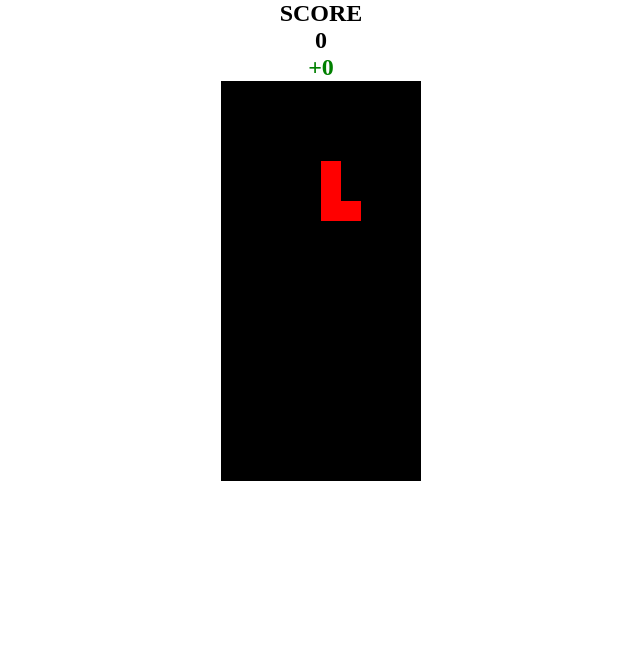
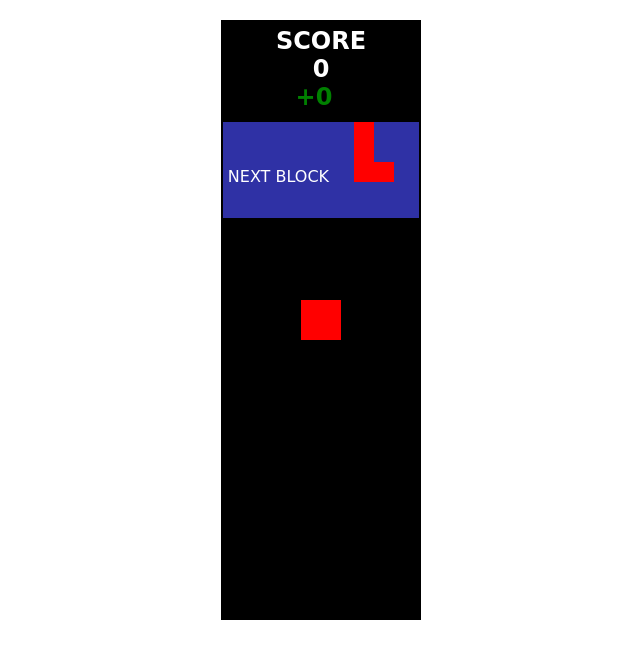
Before and after one commit to Kyyylar/tetrisGame, a plain HTML site: page index.html in a window 1280 px wide. Shown: the whole page, without its empty margins (319-959 px from the left). Drawn offline with Linux system fonts and the light colour scheme; a web font is replaced by a local one.

Commit message:
add css and next block

```diff
--- a/index.html
+++ b/index.html
@@ -5,15 +5,22 @@
     <meta http-equiv="X-UA-Compatible" content="IE=edge">
     <meta name="viewport" content="width=device-width, initial-scale=1.0">
     <title>Tetris</title>
+    <link rel="preconnect" href="https://fonts.gstatic.com">
+<link href="https://fonts.googleapis.com/css2?family=Goldman&display=swap" rel="stylesheet">
     <link rel="stylesheet" href="style.css">
 </head>
 <body>
-    <div class="score">
-        <h2 id="score">SCORE<div>0</div></h2>
-        <h2 class="add">+0</h2>
+    <div id="wrapper">
+        <div class="score">
+            <h2 id="score">SCORE<div>0</div></h2>
+            <h2 class="add">+0</h2>
+        </div>
+        <div class="next">
+            NEXT BLOCK
+            <canvas height="60" width="80" id="block"></canvas>
+        </div>
+        <canvas height="400" width="200" id="canvas"></canvas>
     </div>
-
-    <canvas height="400" width="200" id="canvas"></canvas>
     <script src="tetris.js"></script>
 </body>
 </html>
--- a/style.css
+++ b/style.css
@@ -1,6 +1,7 @@
 * {
     margin: 0;
     padding: 0;
+    font-family: 'Goldman', cursive;
     box-sizing: border-box;
 }
 
@@ -8,6 +9,32 @@ body {
     text-align: center;
 }
 
+div#wrapper {
+    margin-top: 20px;
+    color: white;
+}
+
 h2.add {
     color: green;
+    margin-right: 14px;
 }
+
+div {
+    margin: 0 auto;
+}
+
+div.score {
+    height: 100px;
+    width: 200px;
+    padding: 5px;
+    border: 2px solid black;
+    background-color: black;
+    border-bottom: 0px;
+}
+
+div.next {
+    height: 100px;
+    width: 200px;
+    background-color: rgb(47, 49, 165);
+    border: 2px solid black;
+}
--- a/tetris.js
+++ b/tetris.js
@@ -1,6 +1,8 @@
 const canvas = document.getElementById('canvas');
 const ctx = canvas.getContext('2d');
 
+const block = document.getElementById('block');
+const block_ctx = block.getContext('2d');
 ctx.scale(20,20);
 
 function draw()
@@ -101,6 +103,7 @@ function fillArena(arena) {
 const player = {
     position: {x: 0, y: 0},
     shape: null,
+    next: null,
     score: 0,
 }
 
@@ -177,7 +180,8 @@ function playerRotate()
 
 function resetPlayer()
 {
-    player.shape = Object.values(tetrominoes)[Math.floor(Math.random() * Object.values(tetrominoes).length)];
+    player.shape = player.next;
+    player.next = Object.values(tetrominoes)[Math.floor(Math.random() * Object.values(tetrominoes).length)];
     player.position.y=0;
     player.position.x = Math.floor(arena[0].length/2) - Math.floor(player.shape[0].length/2);
     if(collision(arena, player))
@@ -187,6 +191,22 @@ function resetPlayer()
         addPoints(0);
         document.querySelector('h2.add').textContent = `+0`;
     }
+    nextBlock();
+}
+
+block_ctx.scale(20,20);
+function nextBlock()
+{
+    block_ctx.clearRect(0, 0, block.width, block.height);
+    player.next.forEach((row,y) => {
+        row.forEach((value, x) => {
+            if(value !== 0)
+            {
+                block_ctx.fillStyle = 'red';
+                block_ctx.fillRect(x,y,1,1);
+            }
+        })
+    })
 }
 
 function playerDrop()
@@ -248,6 +268,7 @@ function handleKey(e)
     }
 }
 fillArena(arena);
+player.next = Object.values(tetrominoes)[Math.floor(Math.random() * Object.values(tetrominoes).length)];
 resetPlayer();
 update();
 
```
